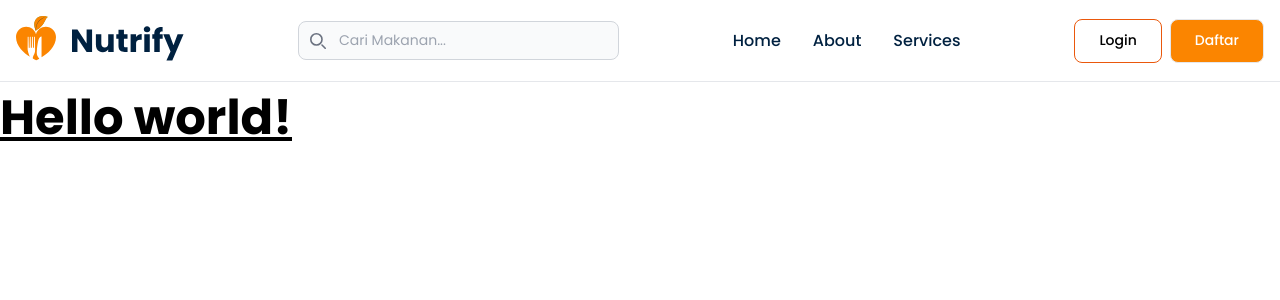
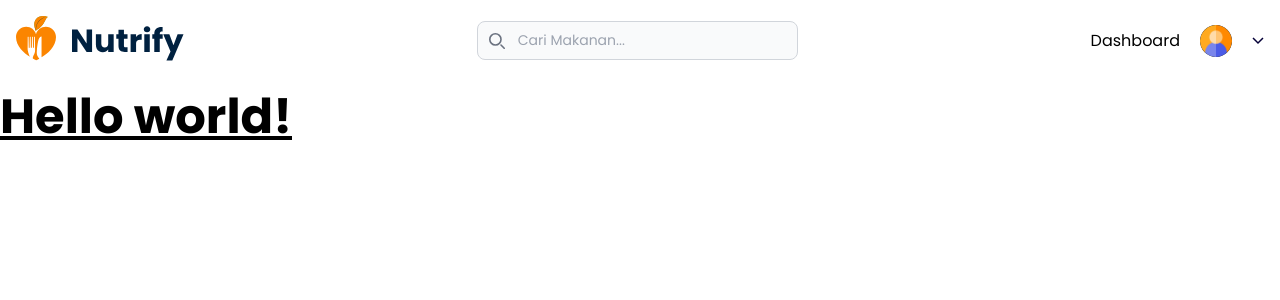
Before and after one commit to Nutrify-Dicoding/nutrify-app, a React (Vite) app: page / in a window 1280 px wide. Shown: the top 300 px of the page. Built offline with nearby package versions, Linux system fonts and the light colour scheme.

Commit message:
fixing navbar and make layout

```diff
--- a/src/App.jsx
+++ b/src/App.jsx
@@ -1,15 +1,18 @@
-import { BrowserRouter, Route, Routes } from "react-router-dom";
-import Home from "./pages/Home";
-import LandingPage from "./pages/landingPage";
+import { BrowserRouter, Route, Routes } from 'react-router-dom';
+import Home from './pages/Home';
+import LandingPage from './pages/landingPage';
+import Layout from './components/layouts';
 
 function App() {
   return (
     <>
       <BrowserRouter>
+        <Layout>
           <Routes>
             <Route path="/" element={<Home />} />
             <Route path="/landing-page" element={<LandingPage />} />
           </Routes>
+        </Layout>
       </BrowserRouter>
     </>
   );
--- a/src/components/AppBar.jsx
+++ /dev/null
@@ -1,92 +0,0 @@
-import ButtonLogin from "./buttons/ButtonLogin";
-import ButtonSignup from "./buttons/ButtonSignup";
-
-const AppBar = () => {
-	return (
-		<>
-			<nav className="bg-white border-b-[1px] border-white-400-100/80 ">
-				<div className="max-w-screen-xl flex flex-wrap items-center justify-between mx-auto p-4">
-					<a href="https://flowbite.com/" className="flex items-center space-x-3 rtl:space-x-reverse">
-						<img src="/icons/nutrify-logo.svg" alt="" width={168} height={49} />
-					</a>
-					<div className="relative hidden md:block">
-						<div className="absolute inset-y-0 start-0 flex items-center ps-3 pointer-events-none">
-							<svg
-								className="w-4 h-4 text-gray-500 "
-								aria-hidden="true"
-								xmlns="http://www.w3.org/2000/svg"
-								fill="none"
-								viewBox="0 0 20 20"
-							>
-								<path
-									stroke="currentColor"
-									strokeLinecap="round"
-									strokeLinejoin="round"
-									strokeWidth="2"
-									d="m19 19-4-4m0-7A7 7 0 1 1 1 8a7 7 0 0 1 14 0Z"
-								/>
-							</svg>
-							<span className="sr-only">Search icon</span>
-						</div>
-						<input
-							type="text"
-							id="search-navbar"
-							className="block w-full p-2 ps-10 text-sm text-gray-900 border border-gray-300 rounded-lg bg-gray-50 focus:ring-blue-500 focus:border-blue-500 "
-							placeholder="Cari Makanan..."
-						/>
-					</div>
-					<div className="flex md:order-2 space-x-3 md:space-x-0 rtl:space-x-reverse">
-						<div className="hidden md:flex flex-row gap-2 ">
-							<ButtonLogin />
-							<ButtonSignup />
-						</div>
-
-						<button
-							data-collapse-toggle="navbar-cta"
-							type="button"
-							className="inline-flex items-center p-2 w-10 h-10 justify-center text-sm text-gray-500 rounded-lg md:hidden hover:bg-gray-100 focus:outline-none focus:ring-2 focus:ring-gray-200 dark:text-gray-400 dark:hover:bg-gray-700 dark:focus:ring-gray-600"
-							aria-controls="navbar-cta"
-							aria-expanded="false"
-						>
-							<span className="sr-only">Open main menu</span>
-							<svg className="w-5 h-5" aria-hidden="true" xmlns="http://www.w3.org/2000/svg" fill="none" viewBox="0 0 17 14">
-								<path stroke="currentColor" strokeLinecap="round" strokeLinejoin="round" strokeWidth="2" d="M1 1h15M1 7h15M1 13h15" />
-							</svg>
-						</button>
-					</div>
-					<div className="items-center justify-between hidden w-full md:flex md:w-auto md:order-1" id="navbar-cta">
-						<ul className="flex flex-col font-medium p-4 md:p-0 mt-4 border border-gray-100 rounded-lg bg-gray-50 md:space-x-8 rtl:space-x-reverse md:flex-row md:mt-0 md:border-0 md:bg-white ">
-							<li>
-								<a
-									href="#"
-									className="block py-2 px-3 md:p-0 text-navy bg-blue-700 rounded md:bg-transparent md:text-orange-700 md:dark:text-orange-500"
-									aria-current="page"
-								>
-									Home
-								</a>
-							</li>
-							<li>
-								<a
-									href="#"
-									className="block py-2 px-3 md:p-0 text-navy rounded hover:bg-gray-100 md:hover:bg-transparent md:hover:text-orange-700 md:dark:hover:text-orange-500 "
-								>
-									About
-								</a>
-							</li>
-							<li>
-								<a
-									href="#"
-									className="block py-2 px-3 md:p-0 text-navy rounded hover:bg-gray-100 md:hover:bg-transparent md:hover:text-orange-700 md:dark:hover:text-orange-500"
-								>
-									Services
-								</a>
-							</li>
-						</ul>
-					</div>
-				</div>
-			</nav>
-		</>
-	);
-};
-
-export default AppBar;
--- /dev/null
+++ b/src/components/appbar/AppbarAfterLogin.jsx
@@ -0,0 +1,69 @@
+const AppbarAfterLogin = () => {
+  return (
+    <>
+      <nav className="bg-white border-gray-200 ">
+        <div className="max-w-screen-xl flex flex-wrap items-center justify-between mx-auto p-4">
+          <a
+            href="https://flowbite.com/"
+            className="flex items-center space-x-3 rtl:space-x-reverse">
+            <img
+              src="/icons/nutrify-logo.svg"
+              alt=""
+              width={168}
+              height={68}
+            />
+          </a>
+          <div className="relative hidden md:block">
+            <div className="absolute inset-y-0 start-0 flex items-center ps-3 pointer-events-none">
+              <svg
+                className="w-4 h-4 text-gray-500 "
+                aria-hidden="true"
+                xmlns="http://www.w3.org/2000/svg"
+                fill="none"
+                viewBox="0 0 20 20">
+                <path
+                  stroke="currentColor"
+                  strokeLinecap="round"
+                  strokeLinejoin="round"
+                  strokeWidth="2"
+                  d="m19 19-4-4m0-7A7 7 0 1 1 1 8a7 7 0 0 1 14 0Z"
+                />
+              </svg>
+              <span className="sr-only">Search icon</span>
+            </div>
+            <input
+              type="text"
+              id="search-navbar"
+              className="block w-full p-2 ps-10 text-sm text-gray-900 border border-gray-300 rounded-lg bg-gray-50 focus:ring-blue-500 focus:border-blue-500 "
+              placeholder="Cari Makanan..."
+            />
+          </div>
+          <div className="flex flex-row gap-5 items-center ">
+            <p className="hidden md:flex cursor-pointer text-base">
+              Dashboard
+            </p>
+            <button
+              type="button"
+              className="flex text-sm bg-gray-800 rounded-full md:me-0 focus:ring-4 focus:ring-gray-300 dark:focus:ring-gray-600"
+              id="user-menu-button"
+              aria-expanded="false"
+              data-dropdown-toggle="user-dropdown"
+              data-dropdown-placement="bottom">
+              <img
+                className="w-8 h-8 rounded-full"
+                src="/images/user-nutrify.png"
+                alt="user photo"
+              />
+            </button>
+            <img
+              src="/icons/drop-icon.svg"
+              className="cursor-pointer"
+            />
+          </div>
+        </div>
+      </nav>
+    </>
+  );
+};
+
+export default AppbarAfterLogin;
--- /dev/null
+++ b/src/components/appbar/AppbarBeforeLogin.jsx
@@ -0,0 +1,83 @@
+import ButtonLogin from '../buttons/ButtonLogin';
+import ButtonSignup from '../buttons/ButtonSignup';
+
+const AppbarBeforeLogin = () => {
+  return (
+    <>
+      <nav className="bg-white border-gray-200 border-b-2">
+        <div className="max-w-screen-xl flex flex-wrap items-center justify-between mx-auto p-4">
+          <a
+            href="https://flowbite.com/"
+            className="flex items-center space-x-3 rtl:space-x-reverse">
+            <img
+              src="/icons/nutrify-logo.svg"
+              alt=""
+              width={168}
+              height={68}
+            />
+          </a>
+
+          <div className="flex md:order-2 space-x-3 md:space-x-0 rtl:space-x-reverse">
+            <div className="hidden md:flex flex-row gap-2 ">
+              <ButtonLogin />
+              <ButtonSignup />
+            </div>
+
+            <button
+              data-collapse-toggle="navbar-cta"
+              type="button"
+              className="inline-flex items-center p-2 w-10 h-10 justify-center text-sm text-gray-500 rounded-lg md:hidden hover:bg-gray-100 focus:outline-none focus:ring-2 focus:ring-gray-200 dark:text-gray-400 dark:hover:bg-gray-700 dark:focus:ring-gray-600"
+              aria-controls="navbar-cta"
+              aria-expanded="false">
+              <span className="sr-only">Open main menu</span>
+              <svg
+                className="w-5 h-5"
+                aria-hidden="true"
+                xmlns="http://www.w3.org/2000/svg"
+                fill="none"
+                viewBox="0 0 17 14">
+                <path
+                  stroke="currentColor"
+                  strokeLinecap="round"
+                  strokeLinejoin="round"
+                  strokeWidth="2"
+                  d="M1 1h15M1 7h15M1 13h15"
+                />
+              </svg>
+            </button>
+          </div>
+          <div
+            className="items-center justify-between hidden w-full md:flex md:w-auto md:order-1"
+            id="navbar-cta">
+            <ul className="flex flex-col font-medium p-4 md:p-0 mt-4 border border-gray-100 rounded-lg bg-gray-50 md:space-x-8 rtl:space-x-reverse md:flex-row md:mt-0 md:border-0 md:bg-white ">
+              <li>
+                <a
+                  href="#"
+                  className="block py-2 px-3 md:p-0 text-black hover:text-orange rounded md:bg-transparent md:text-orange-700 md:dark:text-orange-500"
+                  aria-current="page">
+                  Home
+                </a>
+              </li>
+              <li>
+                <a
+                  href="#"
+                  className="block py-2 px-3 md:p-0 text-gray-900 rounded hover:text-orange hover:bg-gray-100 md:hover:bg-transparent md:hover:text-orange-700 md:dark:hover:text-orange-500 ">
+                  About
+                </a>
+              </li>
+              <li>
+                <a
+                  href="#"
+                  className="block py-2 px-3 md:p-0 text-gray-900 rounded hover:text-orange hover:bg-gray-100 md:hover:bg-transparent md:hover:text-orange-700 md:dark:hover:text-orange-500">
+                  Services
+                </a>
+              </li>
+            </ul>
+          </div>
+        </div>
+      </nav>
+    </>
+  );
+};
+
+export default AppbarBeforeLogin;
--- /dev/null
+++ b/src/components/layouts/index.jsx
@@ -0,0 +1,15 @@
+import AppbarAfterLogin from '../appbar/AppBarAfterLogin';
+import AppbarBeforeLogin from '../appbar/AppBarBeforeLogin';
+
+// eslint-disable-next-line react/prop-types
+const Layout = ({ children }) => {
+  const isLogin = true;
+  return (
+    <>
+      {isLogin ? <AppbarAfterLogin /> : <AppbarBeforeLogin />}
+      {children}
+    </>
+  );
+};
+
+export default Layout;
--- a/src/pages/Home.jsx
+++ b/src/pages/Home.jsx
@@ -1,11 +1,9 @@
-import AppBar from "../components/AppBar";
 const Home = () => {
-	return (
-		<>
-			<AppBar />
-			<p className="text-5xl font-bold underline">Hello world!</p>
-		</>
-	);
+  return (
+    <>
+      <p className="text-5xl font-bold underline">Hello world!</p>
+    </>
+  );
 };
 
 export default Home;
```
Also changed, not shown: public/icons/drop-icon.svg (added), public/images/user-nutrify.png (added). Lines whose indentation alone changed are shown as unchanged.
